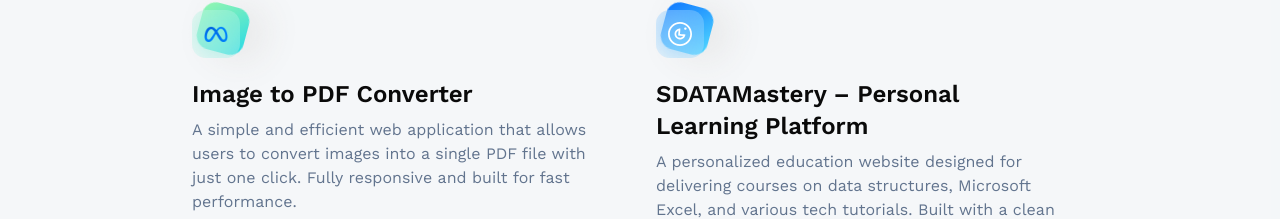
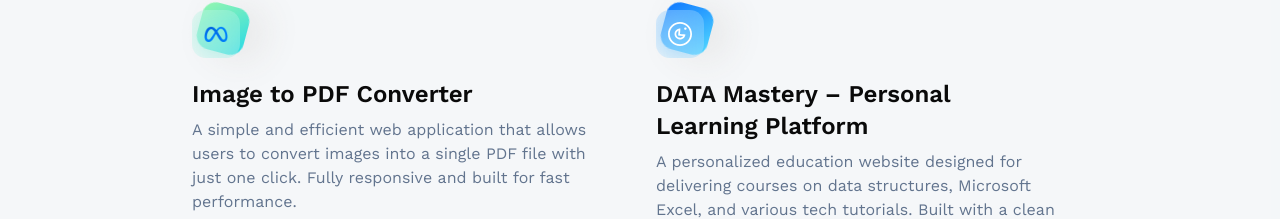
Before and after one commit to lelin171046/my-3d-portfolio, a React (Vite) app: page /projects in a window 1280 px wide. Shown: the part 724-943 px from the top of the page. Built offline with nearby package versions, Linux system fonts and the light colour scheme; no server answers.

Commit message:
update projects links

```diff
--- a/src/Pages/Projects.jsx
+++ b/src/Pages/Projects.jsx
@@ -44,7 +44,7 @@ const Projects = () => {
               <div className='mt-5 flex items-center gap-2 font-poppins'>
                 <div className="grid grid-cols-2 gap-4 flex-1 flex flex-wrap">
                   <Link
-                  to={project.link}
+                  to={project.liveLink}
                   target='_blank'
                   rel='noopener noreferrer'
                   className='font-semibold btn btn-primary text-blue-600'
--- a/src/constants/index.js
+++ b/src/constants/index.js
@@ -202,9 +202,9 @@ export const projects = [
    {
     iconUrl: threads,
     theme: 'btn-back-blue',
-    name: 'SDATAMastery – Personal Learning Platform',
+    name: 'DATA Mastery – Personal Learning Platform',
     description: 'A personalized education website designed for delivering courses on data structures, Microsoft Excel, and various tech tutorials. Built with a clean UI, smooth navigation, and responsive design to help students learn easily.',
-    link: 'https://limon-sdatamastery.web.app/'
+    liveLink: 'https://limon-sdatamastery.web.app/'
 },
    {
     iconUrl: tesla,
@@ -212,7 +212,7 @@ export const projects = [
     name: 'ByteBlaze – Tech Learning Hub',
     description: 'ByteBlaze serves as a beginner-friendly platform that simplifies complex technology topics, making them easy to understand for curious learners.',
     liveLink: 'https://incomparable-elf-fd7e32.netlify.app/',
-    githubLink: ''
+    githubLink: 'https://incomparable-elf-fd7e32.netlify.app/',
 },
 
     {
```
